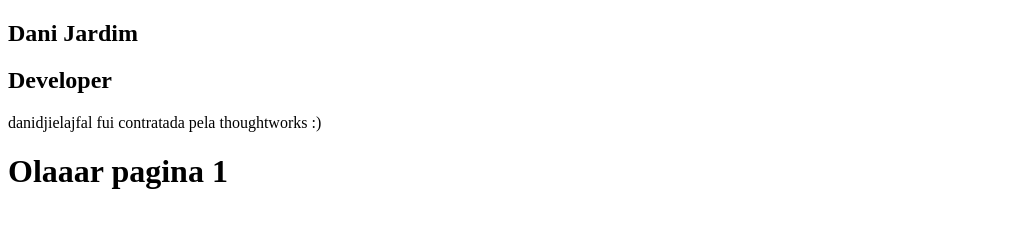
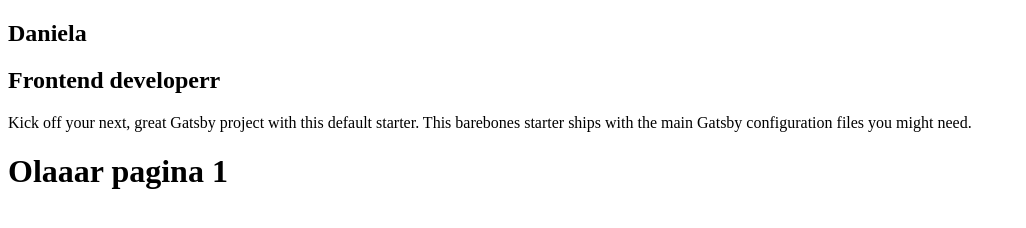
Before and after one commit to Dani-jardim/my-blog-gatsby, a Gatsby site: page / in a window 1280 px wide. Shown: the whole page, without its empty margins (0-1026 px from the left). Built offline with nearby package versions, Linux system fonts and the light colour scheme; Gatsby itself is replaced by a stand-in of ours.

Commit message:
add Staticquery

```diff
--- a/gatsby-config.js
+++ b/gatsby-config.js
@@ -1,8 +1,9 @@
 module.exports = {
   siteMetadata: {
-    title: `Meu Blog`,
+    title: `Daniela`,
     description: `Kick off your next, great Gatsby project with this default starter. This barebones starter ships with the main Gatsby configuration files you might need.`,
     author: `@gatsbyjs`,
+    position: `Frontend developer`
   },
   plugins: [
     `gatsby-plugin-react-helmet`,
--- a/src/components/Profile/index.js
+++ b/src/components/Profile/index.js
@@ -1,12 +1,31 @@
 import React from 'react'
 
+import { StaticQuery, graphql } from 'gatsby'
+
 const Profile = () => (
- <div className="Profile-wrapper">
-   <h1>Dani Jardim</h1>
-   <h2>Developer</h2>
-   <p>danidjielajfal fui contratada pela thoughtworks :)  </p>
+  <StaticQuery
+    query={graphql`
+    query MySiteMetadata {
+      site{
+        siteMetadata{
+          title
+          position
+          description
+        }
+      }
+    }
+  `}
 
- </div>
+  render={data => (
+    <div className="Profile-wrapper">
+      <h1>{data.site.siteMetadata.title}</h1>
+      <h2>{data.site.siteMetadata.position}r</h2>
+      <p>{data.site.siteMetadata.description}</p>
+    </div>
+  )}
+
+  />
+
 )
 
 export default Profile
```
